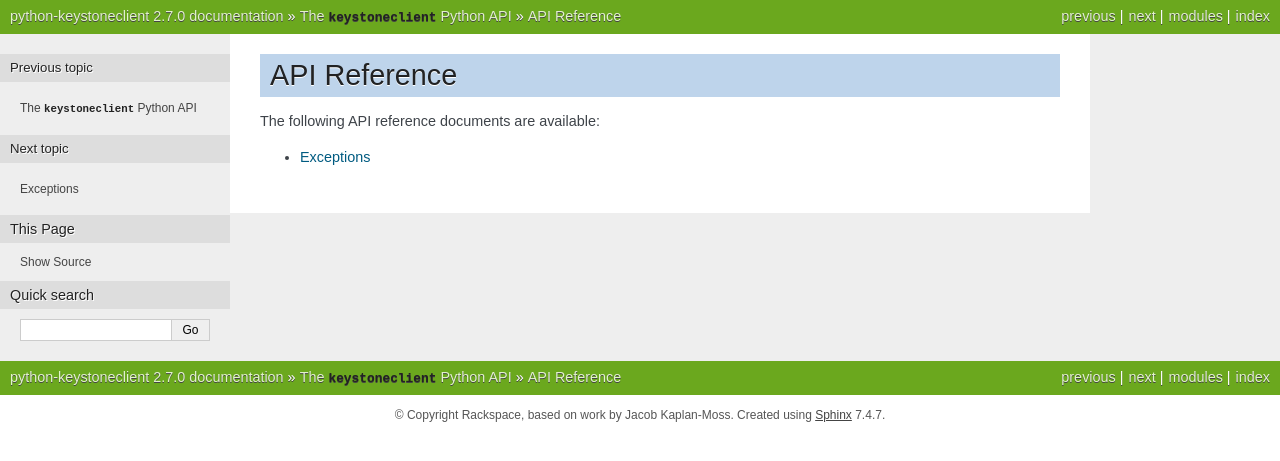
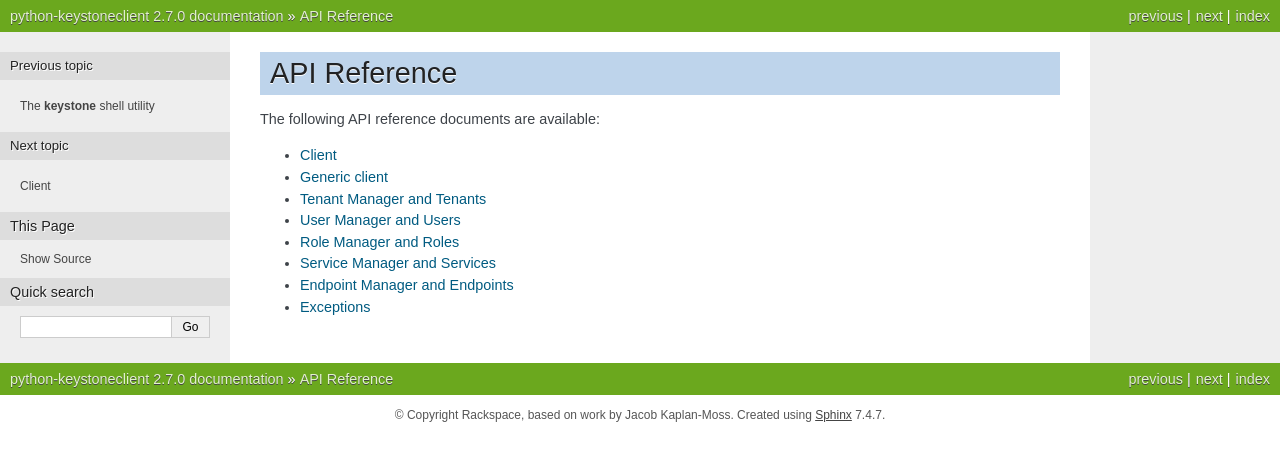
Before and after one commit to openstack/python-keystoneclient, a Sphinx documentation site: the page built from docs/ref/index.rst, in a window 1280 px wide. Shown: the top 461 px of the page. Built offline with Sphinx 7.4.7, drawn with Linux system fonts in a browser that asks for light colours.

Commit message:
Updated Sphinx documentation
- Added examples using the API
- Added API reference pages
- Added docstrings to classes so they would be picked up by sphinx
- Removed warning about CLI coming soon

Change-Id: I6e187efe508c5ae310ec97efe4650495f958306d

```diff
--- a/docs/api.rst
+++ /dev/null
@@ -1,25 +0,0 @@
-The :mod:`keystoneclient` Python API
-====================================
-
-.. module:: keystoneclient
-   :synopsis: A client for the OpenStack Keystone API.
-
-.. currentmodule:: keystoneclient.generic.client
-
-.. autoclass:: Client
-
-    .. automethod:: discover
-
-.. currentmodule:: keystoneclient.v2_0.client
-
-.. autoclass:: Client
-
-    .. automethod:: authenticate
-
-
-For more information, see the reference documentation:
-
-.. toctree::
-   :maxdepth: 2
-
-   ref/index
--- /dev/null
+++ b/docs/ref/endpoints.rst
@@ -0,0 +1,10 @@
+==============================
+Endpoint Manager and Endpoints
+==============================
+
+
+
+.. currentmodule:: keystoneclient.v2_0.endpoints
+
+.. automodule:: keystoneclient.v2_0.endpoints
+    :members:
--- a/docs/ref/index.rst
+++ b/docs/ref/index.rst
@@ -6,4 +6,11 @@ The following API reference documents are available:
 .. toctree::
    :maxdepth: 1
 
+   client
+   generic-client
+   tenants
+   users
+   roles
+   services
+   endpoints
    exceptions
--- /dev/null
+++ b/docs/ref/roles.rst
@@ -0,0 +1,8 @@
+======================
+Role Manager and Roles
+======================
+
+.. currentmodule:: keystoneclient.v2_0.roles
+
+.. automodule:: keystoneclient.v2_0.roles
+    :members:
--- /dev/null
+++ b/docs/ref/services.rst
@@ -0,0 +1,10 @@
+============================
+Service Manager and Services
+============================
+
+
+
+.. currentmodule:: keystoneclient.v2_0.services
+
+.. automodule:: keystoneclient.v2_0.services
+    :members:
--- /dev/null
+++ b/docs/ref/tenants.rst
@@ -0,0 +1,10 @@
+==========================
+Tenant Manager and Tenants
+==========================
+
+
+
+.. currentmodule:: keystoneclient.v2_0.tenants
+
+.. automodule:: keystoneclient.v2_0.tenants
+    :members:
--- /dev/null
+++ b/docs/ref/users.rst
@@ -0,0 +1,8 @@
+======================
+User Manager and Users
+======================
+
+.. currentmodule:: keystoneclient.v2_0.users
+
+.. automodule:: keystoneclient.v2_0.users
+    :members:
--- a/docs/shell.rst
+++ b/docs/shell.rst
@@ -4,10 +4,6 @@ The :program:`keystone` shell utility
 .. program:: keystone
 .. highlight:: bash
 
-.. warning:: COMING SOON
-
-    The command line interface is not yet completed. This document serves
-    as a reference for the implementation.
 
 The :program:`keystone` shell utility interacts with OpenStack Keystone API
 from the command line. It supports the entirety of the OpenStack Keystone API.
```
Also changed, not shown: docs/index.rst (+8 -7 lines), docs/ref/client.rst (added, +8 -0 lines), docs/ref/generic-client.rst (added, +11 -0 lines), docs/using-api.rst (added, +109 -0 lines), 5 other files.
